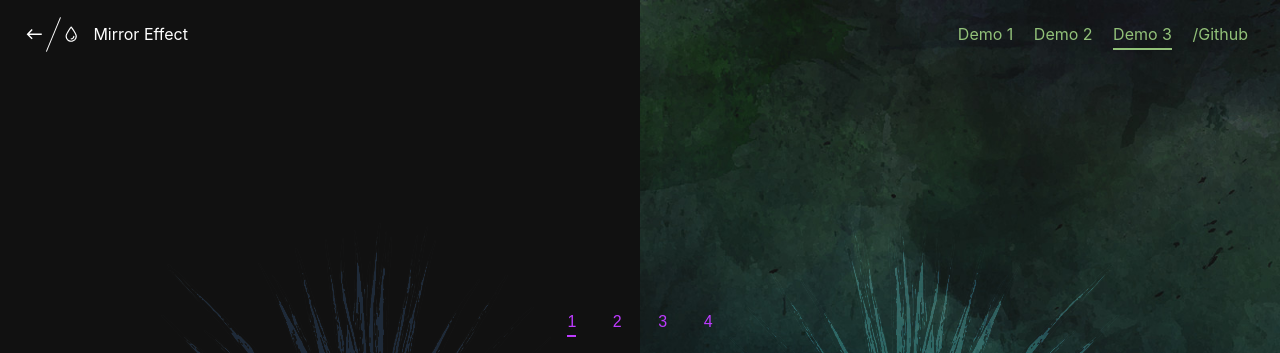
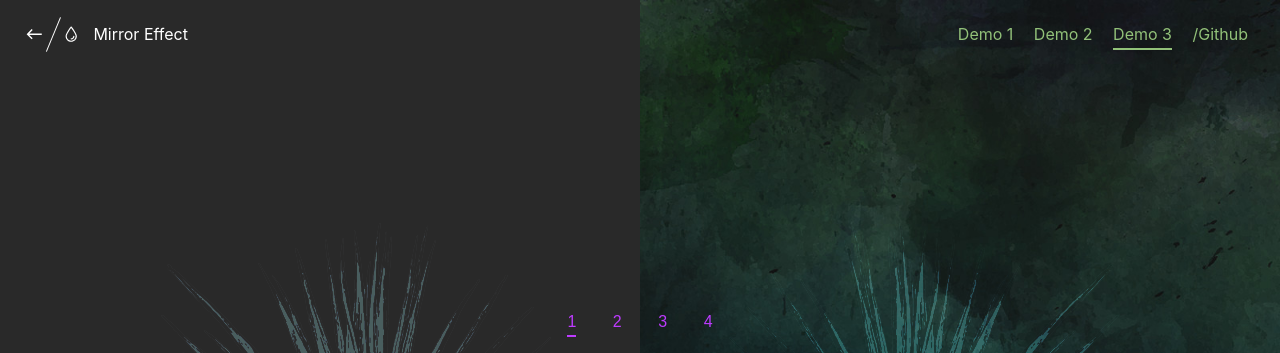
Before and after one commit to RealZapoteca/coming-soon-landing-page, a website: page src/index.html in a window 1280 px wide. Shown: the top 353 px of the page. Drawn offline with nearby package versions, Linux system fonts and the light colour scheme; files that its build step writes are made by us from their sources; files whose address does not match are found by name.

Commit message:
Adjust the background color for better contrast

```diff
--- a/src/styles/global/_variables.scss
+++ b/src/styles/global/_variables.scss
@@ -1,4 +1,4 @@
-$backgroundColor: #111; // HSL 220 69 45 -> #091a12
+$backgroundColor: #292929; // HSL 220 69 45 -> #091a12
 $bg: #57c123;
 $backgroundColorOverlay: lighten(desaturate(adjust-hue($bg, 2deg), 15%), 32%); // #a3b7e4 222 55 77
 // $backgroundColorOverlay: #a4b7e4; // HSL 222 54 77
```
